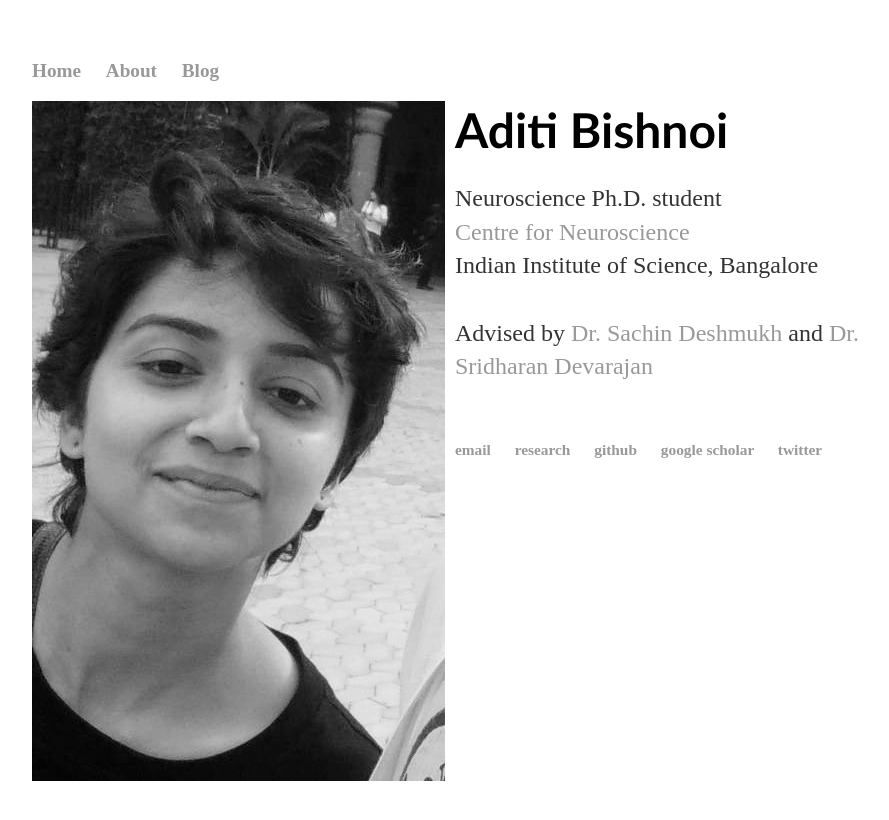
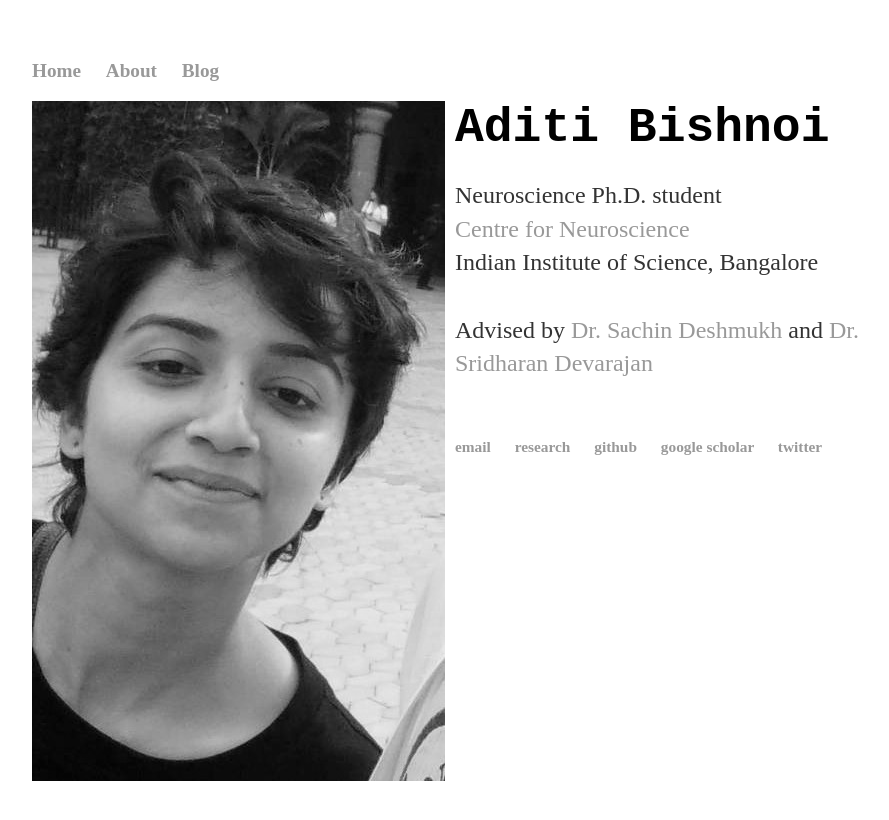
Before and after one commit to AdiBish/adibish.github.io, a Jekyll site: the page built from index.html, in a window 1280 px wide. Shown: the top 820 px of the page, without its empty margins (160-1049 px from the left). Built offline with Jekyll 4.4.1, drawn with Linux system fonts in a browser that asks for light colours.

Commit message:
Update index.html

```diff
--- a/index.html
+++ b/index.html
@@ -9,7 +9,7 @@ title: Aditi Bishnoi
 		<img src="https://adibish.github.io//images//adi4.jpg"
 		     style="float:left; margin-right:10px; margin-bottom:5px"/>
 
-		<h1 style="font-family:Optima,sans-serif"> Aditi Bishnoi </h1><br/>
+		<h1 style="font-family:Monospace,cursiva"> Aditi Bishnoi </h1><br/>
 
 		<p> Neuroscience Ph.D. student <br/>
 		<a href="http://www.cns.iisc.ac.in/home/" target="_blank"> Centre for Neuroscience </a> <br/>
```
